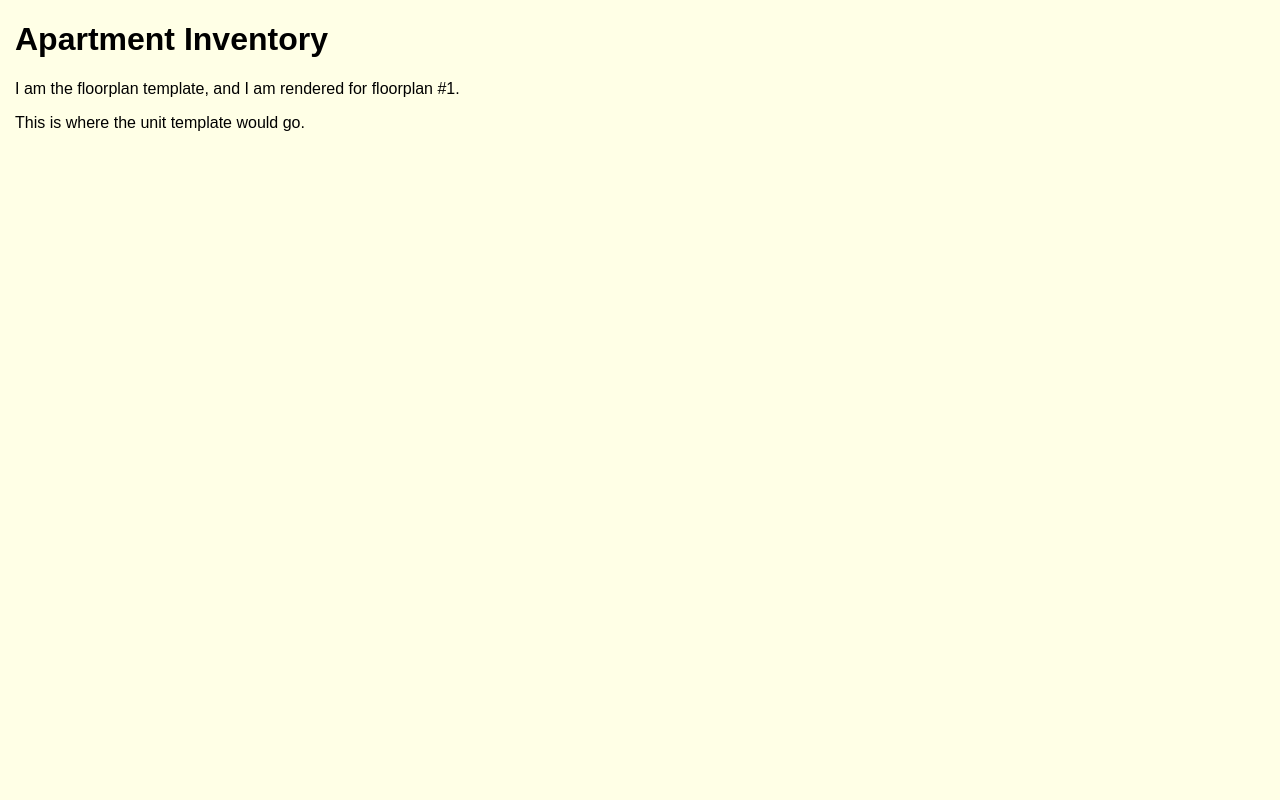
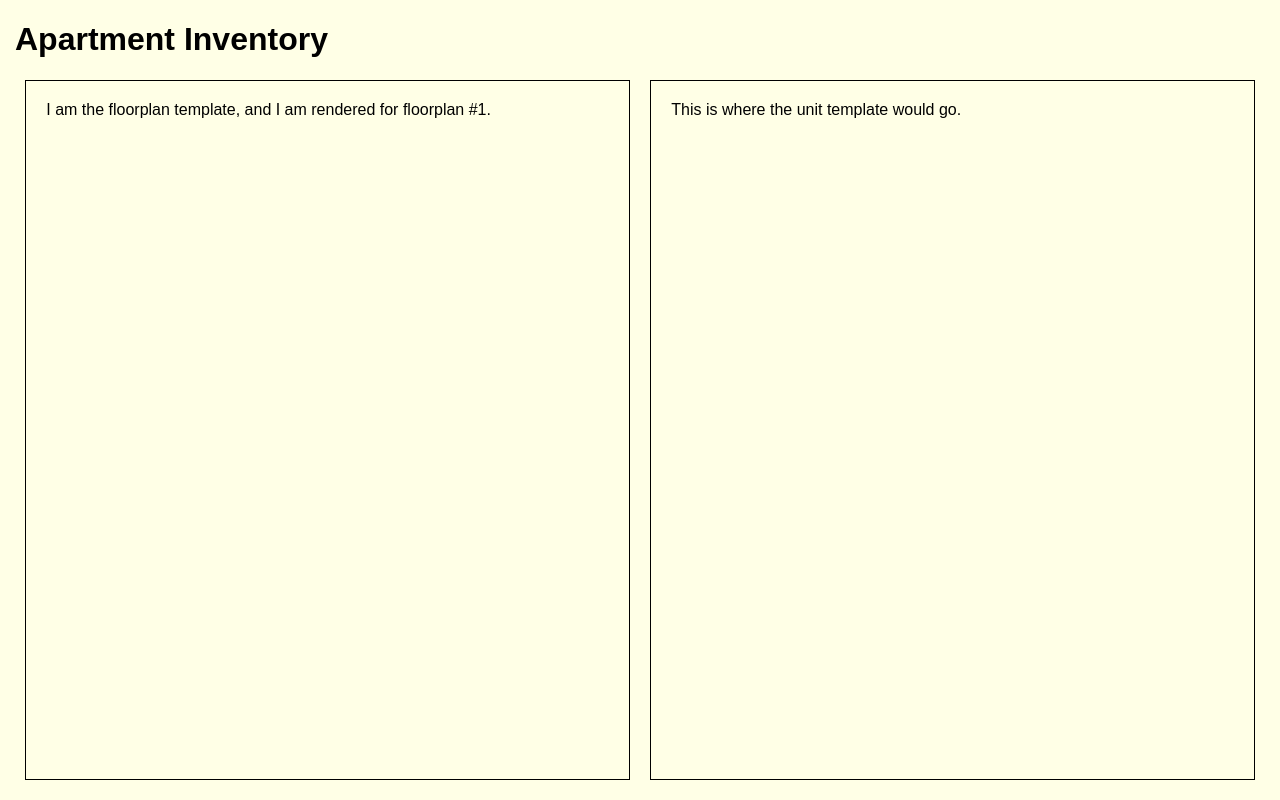
Before and after one commit to robmonday/apartment-inventory, a Flask app: page /floorplan/1/ in a window 1280 px wide. Run offline with Flask 2, Linux system fonts and the light colour scheme.

Commit message:
Refine template layout and add pane layout

```diff
--- a/server.py
+++ b/server.py
@@ -1,5 +1,7 @@
 from flask import Flask, render_template, request, redirect, url_for, flash, jsonify
 app = Flask(__name__)
+
+
 
 @app.route('/')
 @app.route('/all/')
--- a/static/styles.css
+++ b/static/styles.css
@@ -2,6 +2,20 @@ body {
 	background-color: #ffffe6;
 	font-family: "Arial";
 	margin: 15px;
+}
+
+.container {
+	display: flex;
+	flex-wrap: wrap;
+	justify-content: space-around;
+	min-height: calc(100vh - 100px);
+}
+
+.pane {
+	border: 1px solid black;
+	width: 45%;
+	min-width: 200px;
+	padding: 20px;
 }
 
 table {
--- a/templates/editunit.html
+++ b/templates/editunit.html
@@ -2,6 +2,8 @@
 
 {% block entire_pane %}
 
-<p>I am the EDIT unit template, and I am rendered for unit #{{floorplan_id}}-{{unit_id}}.</p>
+<div class="pane">
+I am the EDIT unit template, and I am rendered for unit #{{floorplan_id}}-{{unit_id}}.
+</div>
 
 {% endblock %}
--- a/templates/floorplan.html
+++ b/templates/floorplan.html
@@ -2,12 +2,12 @@
 
 {% block floorplan %}
 
-<p>I am the floorplan template, and I am rendered for floorplan #{{floorplan_id}}.</p>
+I am the floorplan template, and I am rendered for floorplan #{{floorplan_id}}.
 
 {% endblock %}
 
 {% block unit %}
 
-<p>This is where the unit template would go.</p>
+This is where the unit template would go.
 
 {% endblock %}
--- a/templates/index.html
+++ b/templates/index.html
@@ -6,16 +6,22 @@
 <body>
 	<h1>Apartment Inventory</h1>
 
+	<div class="container">
 	{% block entire_pane %}
 
+		<div class="pane">
 		{% block floorplan %}
-			<div>This is where the floorplan template would go.</div>
+		This is where the floorplan template would go.
 		{% endblock %}
+		</div>
 
+		<div class="pane">
 		{% block unit %}
-			<div>This is where the unit template would go.</div>
+		This is where the unit template would go.
 		{% endblock %}
+		</div>
 
 	{% endblock %}
+	</div>
 
 </body>
--- a/templates/unit.html
+++ b/templates/unit.html
@@ -2,6 +2,6 @@
 
 {% block unit %}
 
-<p>I am the unit template, and I am rendered for unit #{{unit_id}}.</p>
+I am the unit template, and I am rendered for unit #{{unit_id}}.
 
 {% endblock %}
```
